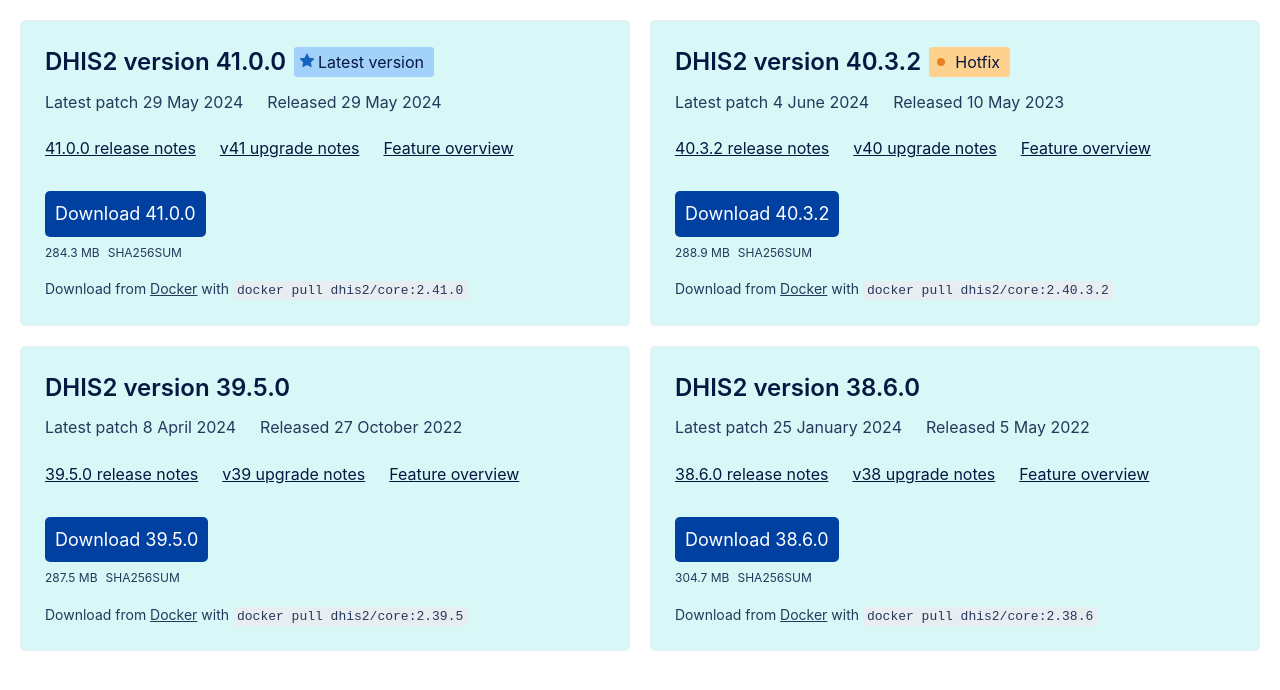
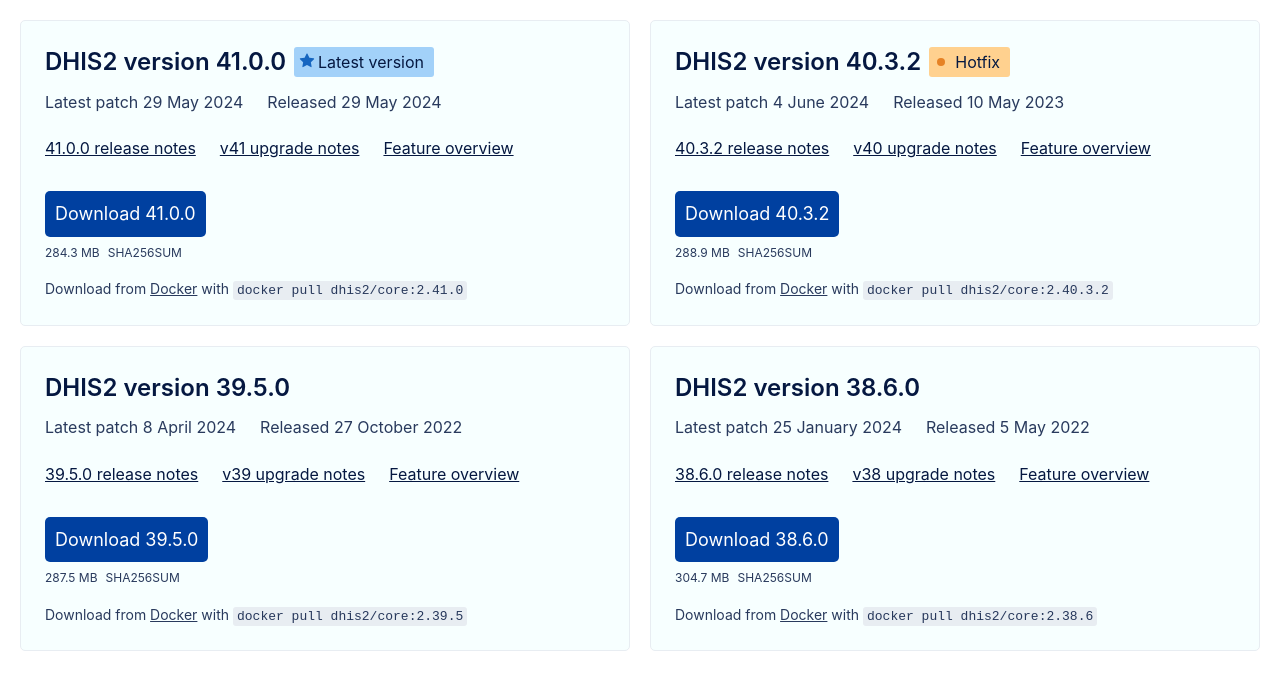
Before and after one commit to dhis2/dhis2-releases, a plain HTML site: page downloads/downloads_stable.html in a window 1280 px wide. Drawn offline with Linux system fonts and the light colour scheme.

Commit message:
Update cards.css

```diff
--- a/downloads/css/cards.css
+++ b/downloads/css/cards.css
@@ -12,7 +12,7 @@
 }
 
 .download-card {
-    background: #D8F7F7;
+    background: #f7ffff;
     color: #051841;
     border: 1px solid #e8edf2;
     border-radius: 5px;
```
